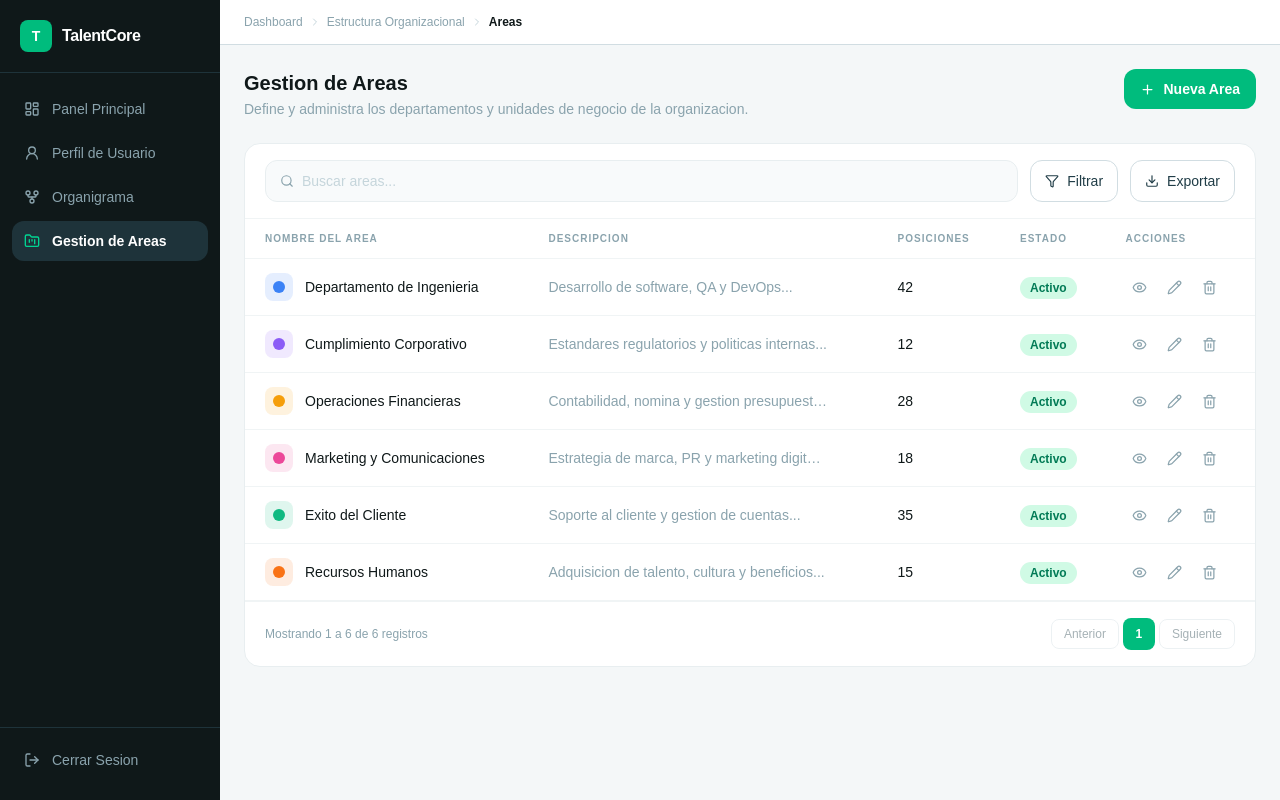
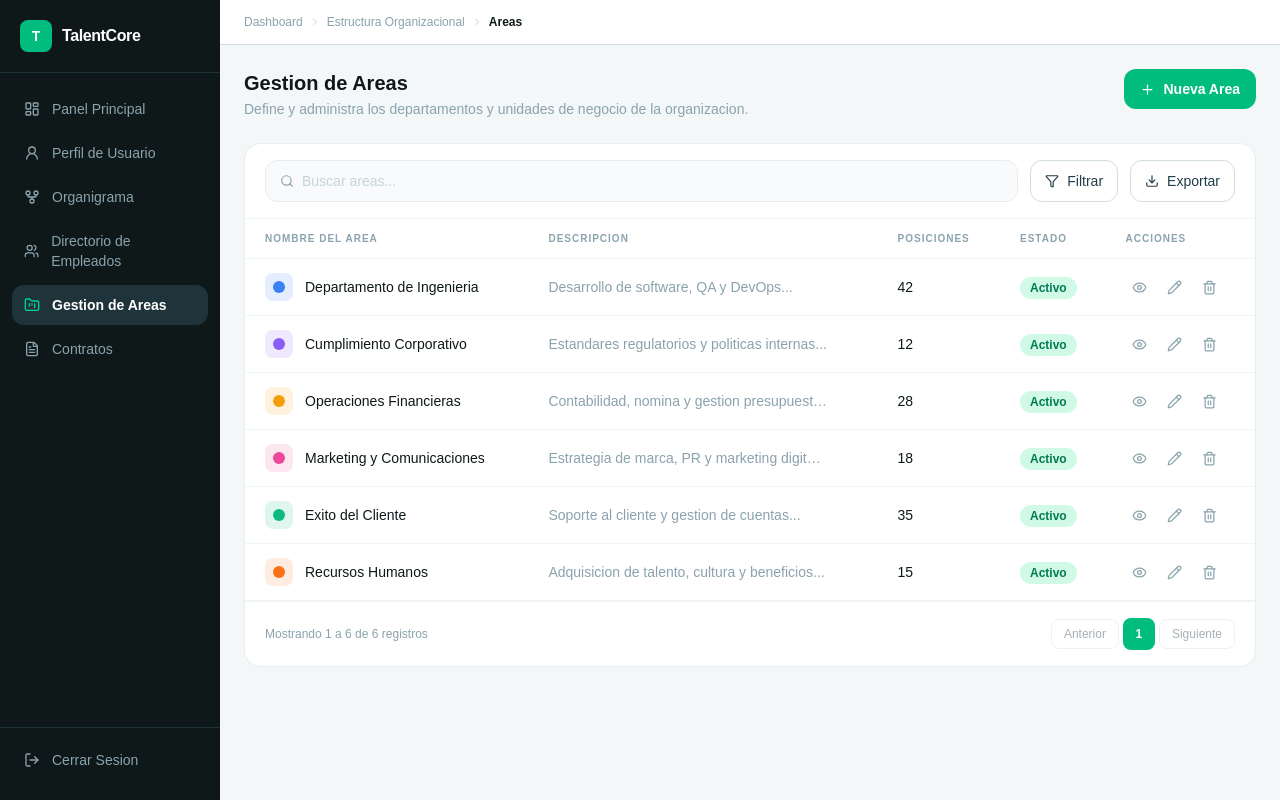
Before and after one commit to DevCoreBitsPI2/Frontend, a Next.js app: page /dashboard/areas in a window 1280 px wide. Built offline with nearby package versions, Linux system fonts and the light colour scheme; no server answers.

Commit message:
app/dashboard/empleados/ 	components/contratos/ 	services/contratosService.ts 	services/empleadosService.ts

```diff
--- a/components/Sidebar.tsx
+++ b/components/Sidebar.tsx
@@ -1,6 +1,5 @@
 "use client";
 
-import React from "react";
 import Link from "next/link";
 import { usePathname, useRouter } from "next/navigation";
 import {
@@ -19,9 +18,9 @@ const ITEMS_NAV = [
   { etiqueta: "Panel Principal", href: "/dashboard", icono: LayoutDashboard },
   { etiqueta: "Perfil de Usuario", href: "/dashboard/perfil", icono: UserRound },
   { etiqueta: "Organigrama", href: "/dashboard/org-chart", icono: GitFork },
-  // { etiqueta: "Directorio de Empleados", href: "/dashboard/empleados", icono: Users },
+  { etiqueta: "Directorio de Empleados", href: "/dashboard/empleados", icono: Users },
   { etiqueta: "Gestion de Areas", href: "/dashboard/areas", icono: FolderKanban },
-  // { etiqueta: "Contratos", href: "/dashboard/contratos", icono: FileText },
+  { etiqueta: "Contratos", href: "/dashboard/contratos", icono: FileText },
 ];
 
 export default function Sidebar() {
```
